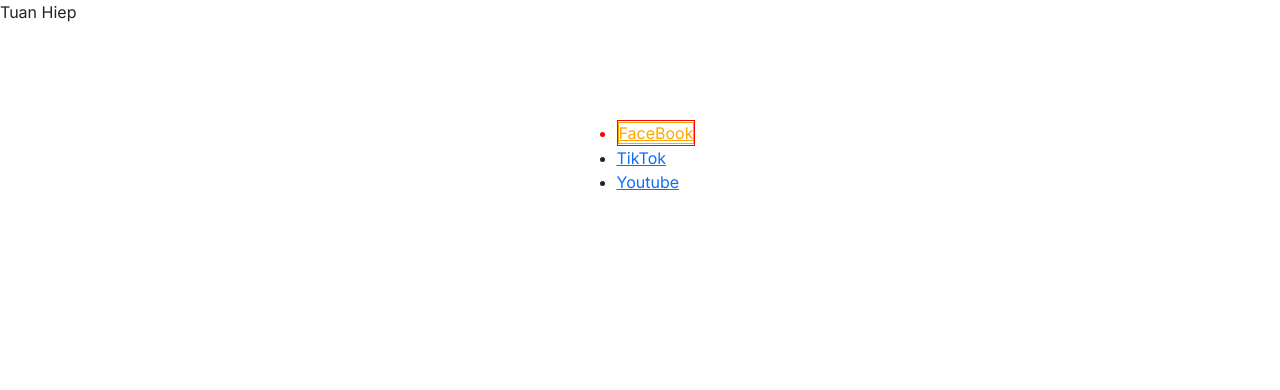
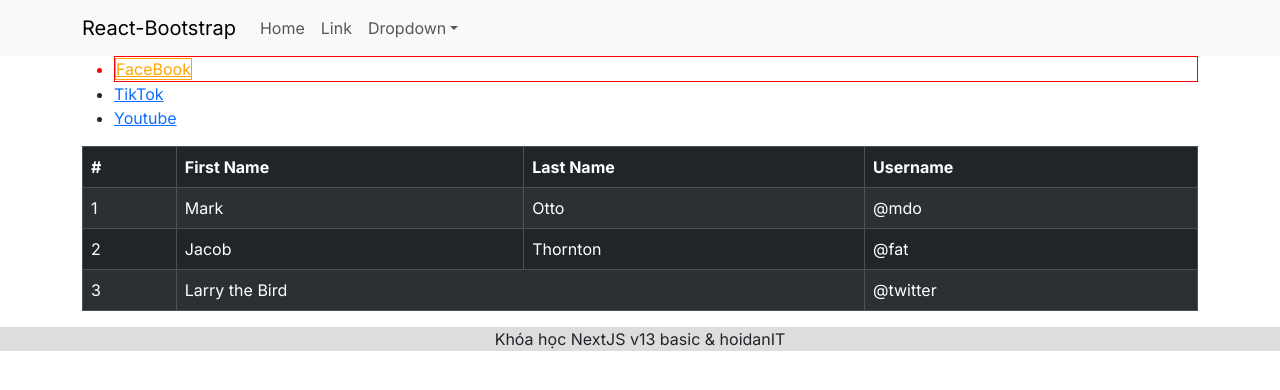
Before and after one commit to PhamTuanHiep/learn-next13-typescript, a Next.js app: page / in a window 1280 px wide. Shown: the top 390 px of the page. Built offline with nearby package versions, Linux system fonts and the light colour scheme.

Commit message:
base interface, but it have error with use client & metadata

```diff
--- a/package.json
+++ b/package.json
@@ -12,10 +12,12 @@
     "@types/node": "20.1.7",
     "@types/react": "18.2.6",
     "@types/react-dom": "18.2.4",
+    "bootstrap": "5.3.0",
     "eslint": "8.40.0",
     "eslint-config-next": "13.4.2",
-    "next": "13.4.2",
+    "next": "13.4.12",
     "react": "18.2.0",
+    "react-bootstrap": "2.8.0",
     "react-dom": "18.2.0",
     "sass": "^1.69.5",
     "typescript": "5.0.4"
--- /dev/null
+++ b/src/app/components/app.footer.tsx
@@ -0,0 +1,9 @@
+function AppFooter(){
+    return (
+        <footer
+        style={{textAlign:'center',backgroundColor:'#ddd'}
+    }>Khóa học NextJS v13 basic & hoidanIT</footer>
+
+    )
+}
+export default AppFooter
--- /dev/null
+++ b/src/app/components/app.header.tsx
@@ -0,0 +1,35 @@
+'use client'
+import Container from 'react-bootstrap/Container';
+import Nav from 'react-bootstrap/Nav';
+import Navbar from 'react-bootstrap/Navbar';
+import NavDropdown from 'react-bootstrap/NavDropdown';
+
+function AppHeader() {
+  return (
+    <Navbar expand="lg" className="bg-body-tertiary">
+      <Container>
+        <Navbar.Brand href="#home">React-Bootstrap</Navbar.Brand>
+        <Navbar.Toggle aria-controls="basic-navbar-nav" />
+        <Navbar.Collapse id="basic-navbar-nav">
+          <Nav className="me-auto">
+            <Nav.Link href="#home">Home</Nav.Link>
+            <Nav.Link href="#link">Link</Nav.Link>
+            <NavDropdown title="Dropdown" id="basic-nav-dropdown">
+              <NavDropdown.Item href="#action/3.1">Action</NavDropdown.Item>
+              <NavDropdown.Item href="#action/3.2">
+                Another action
+              </NavDropdown.Item>
+              <NavDropdown.Item href="#action/3.3">Something</NavDropdown.Item>
+              <NavDropdown.Divider />
+              <NavDropdown.Item href="#action/3.4">
+                Separated link
+              </NavDropdown.Item>
+            </NavDropdown>
+          </Nav>
+        </Navbar.Collapse>
+      </Container>
+    </Navbar>
+  );
+}
+
+export default AppHeader;
--- /dev/null
+++ b/src/app/components/app.table.tsx
@@ -0,0 +1,38 @@
+"use client"
+import Table from 'react-bootstrap/Table';
+
+function AppTable() {
+  return (
+    <Table striped bordered hover variant="dark">
+      <thead>
+        <tr>
+          <th>#</th>
+          <th>First Name</th>
+          <th>Last Name</th>
+          <th>Username</th>
+        </tr>
+      </thead>
+      <tbody>
+        <tr>
+          <td>1</td>
+          <td>Mark</td>
+          <td>Otto</td>
+          <td>@mdo</td>
+        </tr>
+        <tr>
+          <td>2</td>
+          <td>Jacob</td>
+          <td>Thornton</td>
+          <td>@fat</td>
+        </tr>
+        <tr>
+          <td>3</td>
+          <td colSpan={2}>Larry the Bird</td>
+          <td>@twitter</td>
+        </tr>
+      </tbody>
+    </Table>
+  );
+}
+
+export default AppTable;
--- a/src/app/layout.tsx
+++ b/src/app/layout.tsx
@@ -1,13 +1,17 @@
-// import './globals.css'
+'use client'
 import { Inter } from 'next/font/google'
 import 'bootstrap/dist/css/bootstrap.min.css';
+import AppHeader from "@/app/components/app.header"
+import Container from 'react-bootstrap/Container';
+import AppFooter from './components/app.footer';
 
 const inter = Inter({ subsets: ['latin'] })
 
-export const metadata = {
-  title: 'Create Next App',
-  description: 'Generated by create next app',
-}
+// export const metadata={
+//   title: 'Create Next App',
+//   description: 'Generated by create next app',
+// }
+
 
 export default function RootLayout({
   children,
@@ -17,10 +21,12 @@
   return (
     <html lang="en">
       <body className={inter.className}>
-        <div>
-          Tuan Hiep
-          </div>
-          {children}</body>
+        <AppHeader/>
+        <Container>
+          {children}
+        </Container>
+        <AppFooter/>
+      </body>
     </html>
   )
 }
--- a/src/app/page.tsx
+++ b/src/app/page.tsx
@@ -2,10 +2,11 @@
 import styles from './page.module.css'
 import style1 from '@/app/styles/app.module.css'
 import style2 from '@/app/styles/hoidanit.module.css'
+import AppTable from './components/app.table'
 
 export default function Home() {
   return (
-    <main className={styles.main}>
+    <main >
      <div>
       <ul>
         <li className={style1['red']}>
@@ -15,6 +16,7 @@
         <li><Link href={'/tiktok'}>TikTok</Link></li>
         <li><Link href='/youtube'>Youtube</Link></li>
       </ul>
+      <AppTable/>
      </div>
     </main>
   )
```
Also changed, not shown: src/app/admin/tuanhiep/page.tsx (deleted, +0 -8 lines), src/app/admin/user/page.tsx (added, +19 -0 lines), src/app/facebook/page.tsx (+4 -3 lines).
